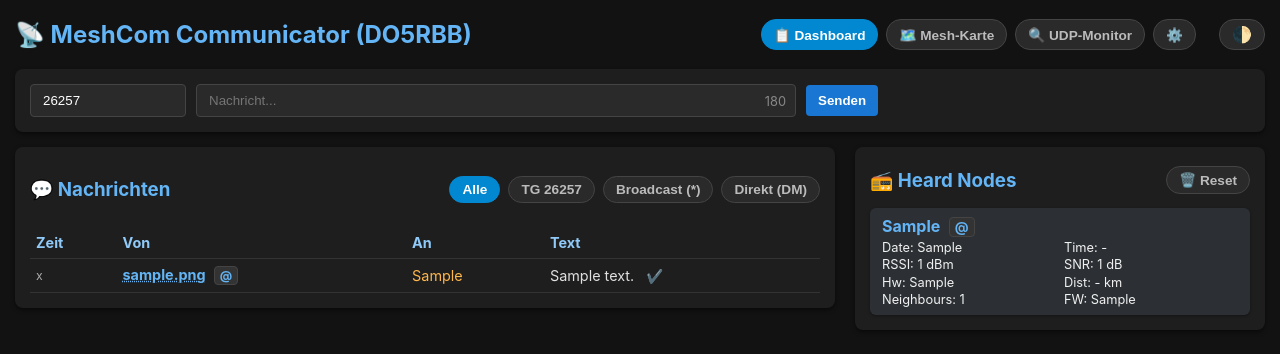
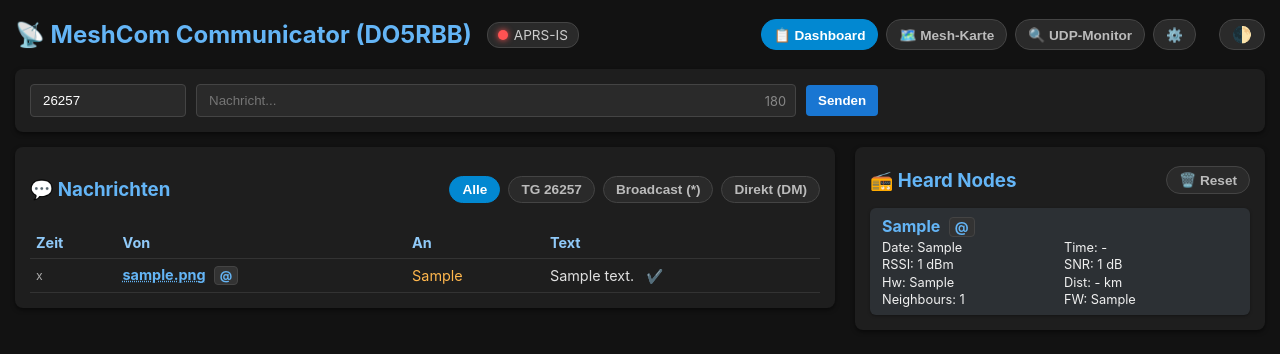
Before and after one commit to rbender23/meshcom-communicator, a Flask app: page / in a window 1280 px wide. Shown: the top 354 px of the page. Run offline with Flask 3, Linux system fonts and the light colour scheme; tables that the repository leaves empty hold one stand-in row (values such as "Sample post").

Commit message:
MeshCom-zu-APRS-IS Gateway Status Indikator

```diff
--- a/app.py
+++ b/app.py
@@ -469,7 +469,7 @@ def udp_listener():
 @app.route("/")
 def index():
     wx_enabled = bool(FOSHK_URL.strip())
-    resp = make_response(render_template("index.html", my_call=MY_CALL, default_tg=TARGET_TG, ui_tgs=UI_TGS, wx_enabled=wx_enabled))
+    resp = make_response(render_template("index.html", my_call=MY_CALL, default_tg=TARGET_TG, ui_tgs=UI_TGS, wx_enabled=wx_enabled, aprs_enabled=APRS_ENABLE))
     resp.headers["Cache-Control"] = "no-cache, no-store, must-revalidate"
     return resp
 
--- a/templates/index.html
+++ b/templates/index.html
@@ -19,6 +19,13 @@
     .tabs { display: flex; gap: 8px; margin: 10px 0; flex-wrap: wrap; }
     .tab-btn { background: #2a2a2a; border: 1px solid #444; font-size: 0.85em; padding: 5px 12px; border-radius: 15px; cursor: pointer; color: #bbb; }
     .tab-btn.active { background: #0288d1; color: #fff; border-color: #0288d1; }
+
+    /* APRS Ampel Styling */
+    .aprs-indicator { display: inline-flex; align-items: center; gap: 6px; font-size: 0.85em; background: #2a2a2a; padding: 4px 10px; border-radius: 12px; border: 1px solid #444; color: #ccc; cursor: default; }
+    .ampel { width: 10px; height: 10px; border-radius: 50%; display: inline-block; }
+    .ampel.green { background-color: #00e676; box-shadow: 0 0 6px #00e676; }
+    .ampel.red { background-color: #ff5252; box-shadow: 0 0 6px #ff5252; }
+
     .udp-console { background: #0d0d0d; border: 1px solid #333; border-radius: 6px; padding: 8px; margin-top: 8px; max-height: 220px; overflow-y: auto; font-family: monospace; font-size: 0.82em; color: #b0bec5; }
     .udp-line { border-bottom: 1px dashed #222; padding: 3px 0; word-break: break-all; }
     .udp-tx { color: #ffca28; }
@@ -66,6 +73,7 @@
     body.light-mode input, body.light-mode select { background: #ffffff; color: #000; border: 1px solid #ccc; }
     body.light-mode .tab-btn { background: #e0e0e0; color: #333; border: 1px solid #ccc; }
     body.light-mode .tab-btn.active { background: #0288d1; color: #fff; border-color: #0288d1; }
+    body.light-mode .aprs-indicator { background: #e0e0e0; border-color: #ccc; color: #333; }
     body.light-mode .udp-console { background: #f8f9fa; border-color: #ddd; color: #333; }
     body.light-mode .udp-line { border-bottom: 1px dashed #ddd; }
     body.light-mode .udp-tx { color: #d84315; }
@@ -96,7 +104,16 @@
   </script>
 
   <div class="header-bar">
-    <h2 style="margin: 0;">📡 MeshCom Communicator ({{ my_call }})</h2>
+    <div style="display: flex; align-items: center; gap: 15px; flex-wrap: wrap;">
+      <h2 style="margin: 0;">📡 MeshCom Communicator ({{ my_call }})</h2>
+
+      <!-- NEU: APRS Ampel -->
+      <div class="aprs-indicator" title="APRS-IS Gateway Status (Aktivierung in den Einstellungen)">
+        <span class="ampel {% if aprs_enabled %}green{% else %}red{% endif %}"></span>
+        APRS-IS
+      </div>
+    </div>
+
     <div class="tabs" style="margin: 0;">
       <button class="tab-btn active" id="btnDash" onclick="switchView('dashboard')">📋 Dashboard</button>
       <button class="tab-btn" id="btnMap" onclick="switchView('map')">🗺️ Mesh-Karte</button>
```
